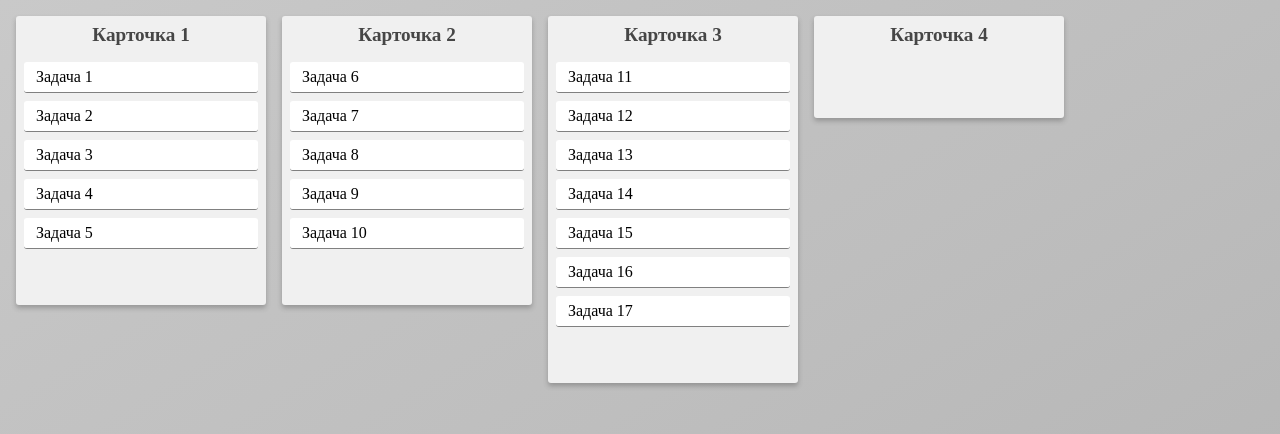
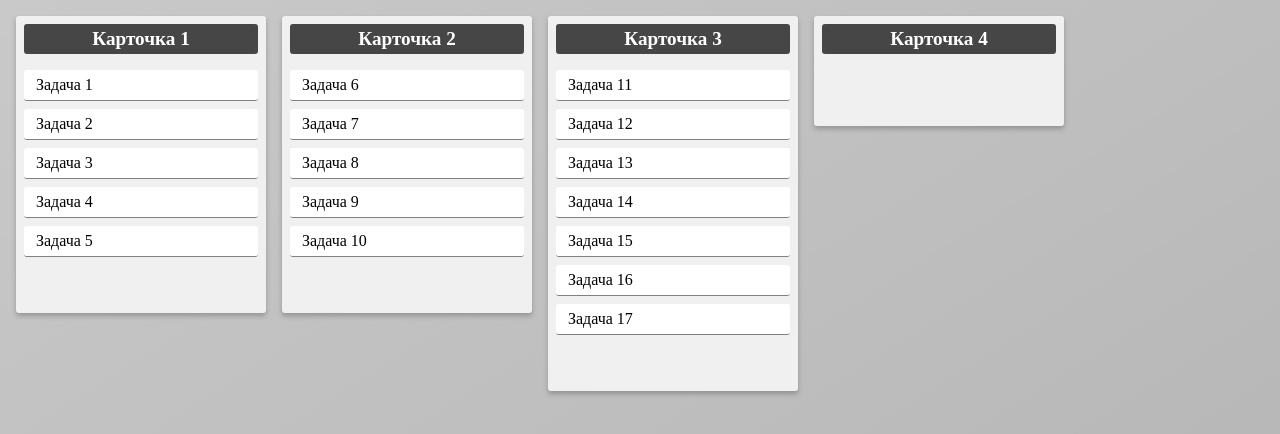
Before and after one commit to SergeyLebidko/drag_and_drop_demo, a React (Create React App) app: page / in a window 1280 px wide. Shown: the top 434 px of the page. Built offline with nearby package versions, Linux system fonts and the light colour scheme.

Commit message:
Полностью реализован перенос задач между карточками

```diff
--- a/src/components/CardPanel/CardPanel.scss
+++ b/src/components/CardPanel/CardPanel.scss
@@ -2,19 +2,31 @@
 
 .card_panel {
   flex: 0 0 250px;
-
   padding: 0.5em 0.5em 3.5em 0.5em;
-
-  background-color: rgb(240, 240, 240);
   border-radius: 3px;
 
   box-shadow: 0 3px 5px rgba(50, 50, 50, 0.3);
+
+  &_normal {
+    background-color: rgb(240, 240, 240);
+  }
+
+  &_dragged {
+
+  }
+
+  &_dropped {
+    background-color: deepskyblue;
+  }
 
   &__title {
     font-size: 1.2rem;
     margin-bottom: 1rem;
     text-align: center;
-    color: rgb(70, 70, 70);
+    padding: 4px 0;
+    border-radius: 3px;
+    background-color: rgb(70, 70, 70);
+    color: white;
   }
 
   .task_panel + .task_panel {
--- a/src/components/CardPanel/CardPanel.tsx
+++ b/src/components/CardPanel/CardPanel.tsx
@@ -1,6 +1,6 @@
-import React, {useContext} from 'react';
+import React, {useContext, useState} from 'react';
 import TaskPanel from '../TaskPanel/TaskPanel';
-import {Card, IAppContext, Task} from '../../types';
+import {Card, DNDMode, IAppContext, Task} from '../../types';
 import appContext from '../../context';
 import './CardPanel.scss';
 
@@ -9,21 +9,46 @@ type CardProps = {
 }
 
 const CardPanel: React.FC<CardProps> = ({card}) => {
+    const [dndMode, setDndMode] = useState<DNDMode>(DNDMode.NoDrag);
     const {tasks, insertTask} = useContext<IAppContext>(appContext);
+
+    const getClasses = (): string => {
+        const classes = ['card_panel'];
+        if (dndMode === DNDMode.NoDrag) classes.push('card_panel_normal');
+        if (dndMode === DNDMode.Dragged) classes.push('card_panel_dragged');
+        if (dndMode === DNDMode.Dropped) classes.push('card_panel_dropped');
+        return classes.join(' ');
+    };
+
+    const dragEnterHandler = (): void => {
+        setDndMode(oldMode => oldMode === DNDMode.NoDrag ? DNDMode.Dropped : oldMode);
+    }
 
     const dragOverHandler = (event: React.DragEvent<HTMLLIElement>): void => {
         event.preventDefault();
         event.stopPropagation();
     }
 
+    const dragLeaveHandler = (): void => {
+        setDndMode(oldMode => oldMode === DNDMode.Dropped ? DNDMode.NoDrag : oldMode);
+    }
+
     const dropHandler = (event: React.DragEvent<HTMLLIElement>): void => {
+        setDndMode(DNDMode.NoDrag);
+
         const droppedTask: Task = (JSON.parse(event.dataTransfer.getData('Text')));
         insertTask(droppedTask, card.id);
     }
 
     const {id, title} = card;
     return (
-        <li className="card_panel" onDragOver={dragOverHandler} onDrop={dropHandler}>
+        <li
+            className={getClasses()}
+            onDragEnter={dragEnterHandler}
+            onDragOver={dragOverHandler}
+            onDragLeave={dragLeaveHandler}
+            onDrop={dropHandler}
+        >
             <h1 className="card_panel__title">{title}</h1>
             <ul>
                 {tasks
--- a/src/components/TaskPanel/TaskPanel.tsx
+++ b/src/components/TaskPanel/TaskPanel.tsx
@@ -35,7 +35,8 @@ const TaskPanel: React.FC<TaskProps> = ({task}) => {
 
     // ---------- на приемнике ----------
 
-    const dragEnterHandler = (): void => {
+    const dragEnterHandler = (event: React.DragEvent<HTMLLIElement>): void => {
+        event.stopPropagation();
         setDndMode(oldMode => oldMode === DNDMode.NoDrag ? DNDMode.Dropped : oldMode);
     }
 
@@ -44,7 +45,8 @@ const TaskPanel: React.FC<TaskProps> = ({task}) => {
         event.stopPropagation();
     }
 
-    const dragLeaveHandler = (): void => {
+    const dragLeaveHandler = (event: React.DragEvent<HTMLLIElement>): void => {
+        event.stopPropagation();
         setDndMode(oldMode => oldMode === DNDMode.Dropped ? DNDMode.NoDrag : oldMode);
     }
 
```
